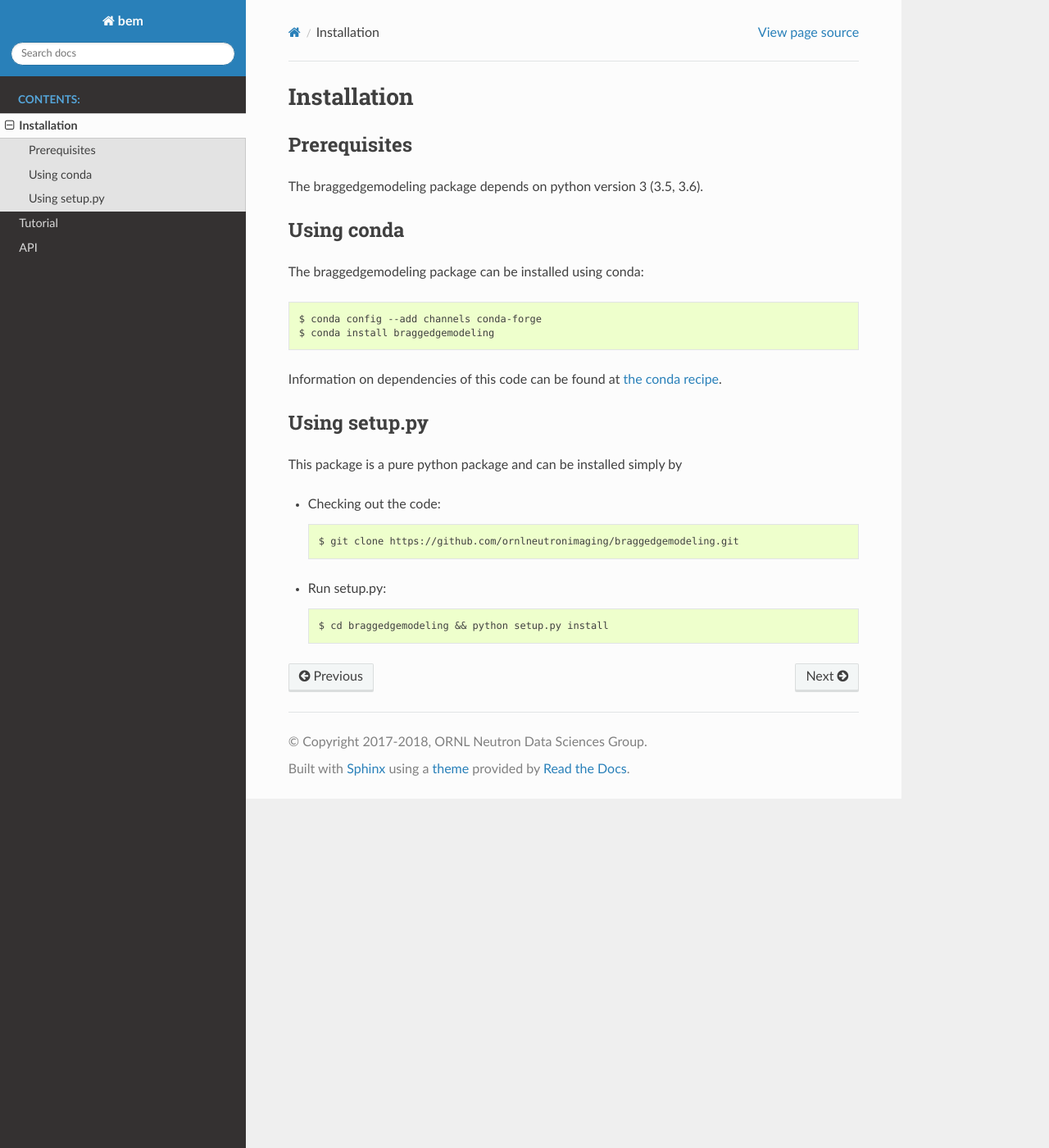
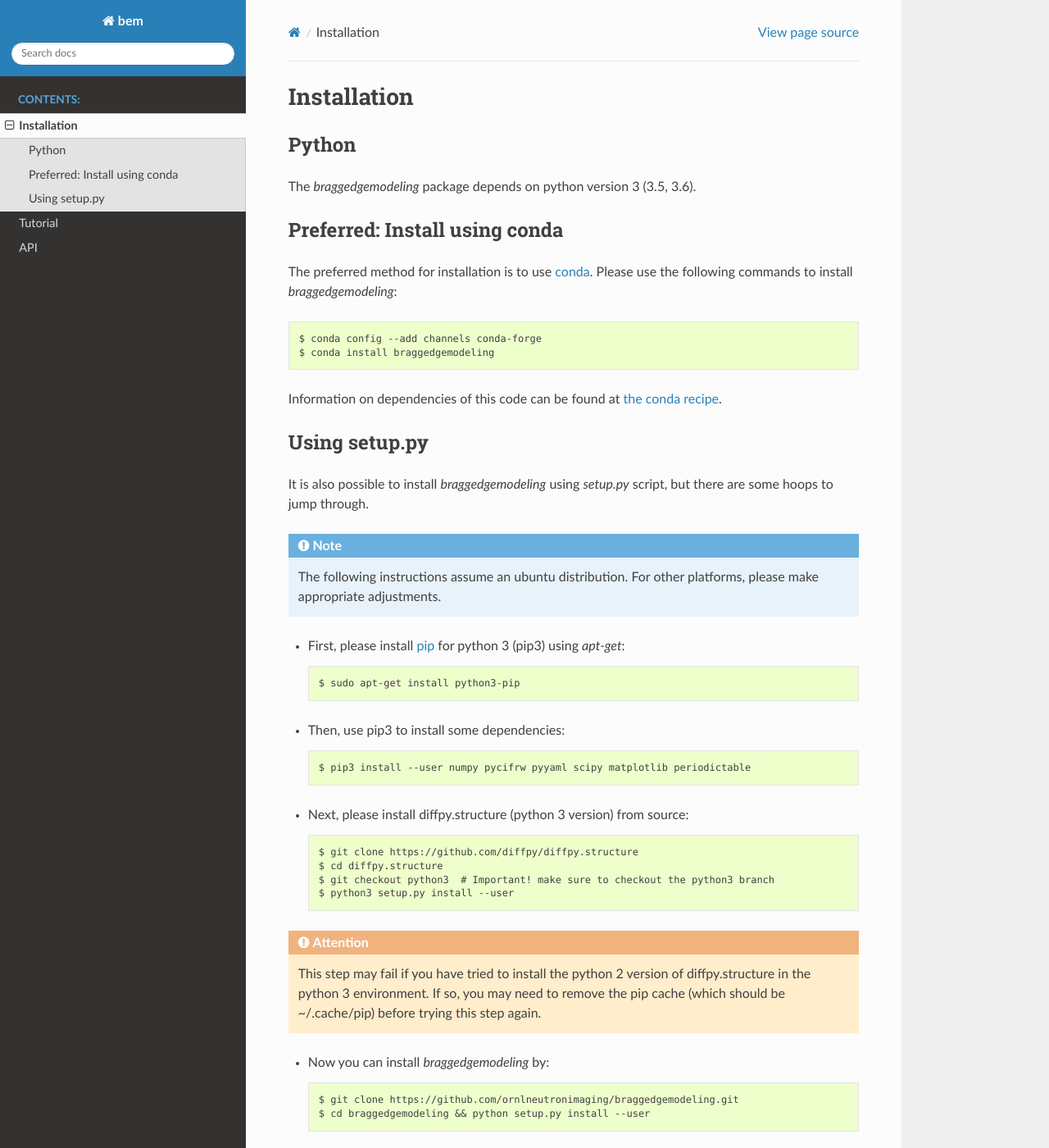
Before and after one commit to ornlneutronimaging/braggedgemodeling, a Sphinx documentation site: the page built from docs/installation.rst, in a window 1280 px wide and 1400 px high. Shown: the whole window at 82% size. Built offline with Sphinx 7.4.7 and the Read the Docs theme 2.0.0, drawn with Linux system fonts in a browser that asks for light colours.

Commit message:
Refs #23. updated installation instruction

```diff
--- a/docs/installation.rst
+++ b/docs/installation.rst
@@ -3,15 +3,16 @@
 Installation
 ============
 
-Prerequisites
--------------
-The braggedgemodeling package depends on python version 3 (3.5, 3.6).
+Python
+------
+The `braggedgemodeling` package depends on python version 3 (3.5, 3.6).
 
 
-Using conda
------------
+Preferred: Install using conda
+------------------------------
 
-The braggedgemodeling package can be installed using conda::
+The preferred method for installation is to use `conda <https://conda.io/>`_.
+Please use the following commands to install `braggedgemodeling`::
 
       $ conda config --add channels conda-forge
       $ conda install braggedgemodeling
@@ -22,12 +23,30 @@ Information on dependencies of this code can be found at `the conda recipe <http
 Using setup.py
 --------------
 
-This package is a pure python package and can be installed simply by
+It is also possible to install `braggedgemodeling` using `setup.py` script,
+but there are some hoops to jump through.
 
-* Checking out the code::
+.. note:: The following instructions assume an ubuntu distribution. For other platforms, please make appropriate adjustments.
+
+* First, please install `pip <https://pypi.org/project/pip/>`_ for python 3 (pip3) using `apt-get`::
+
+   $ sudo apt-get install python3-pip
+
+* Then, use pip3 to install some dependencies::
+
+   $ pip3 install --user numpy pycifrw pyyaml scipy matplotlib periodictable
+
+* Next, please install diffpy.structure (python 3 version) from source::
+
+   $ git clone https://github.com/diffpy/diffpy.structure
+   $ cd diffpy.structure
+   $ git checkout python3  # Important! make sure to checkout the python3 branch
+   $ python3 setup.py install --user
+
+.. attention:: This step may fail if you have tried to install the python 2 version of diffpy.structure in the python 3 environment.
+	       If so, you may need to remove the pip cache (which should be ~/.cache/pip) before trying this step again.
+
+* Now you can install `braggedgemodeling` by::
 
   $ git clone https://github.com/ornlneutronimaging/braggedgemodeling.git
-
-* Run setup.py::
-
-  $ cd braggedgemodeling && python setup.py install
+  $ cd braggedgemodeling && python setup.py install --user
```
